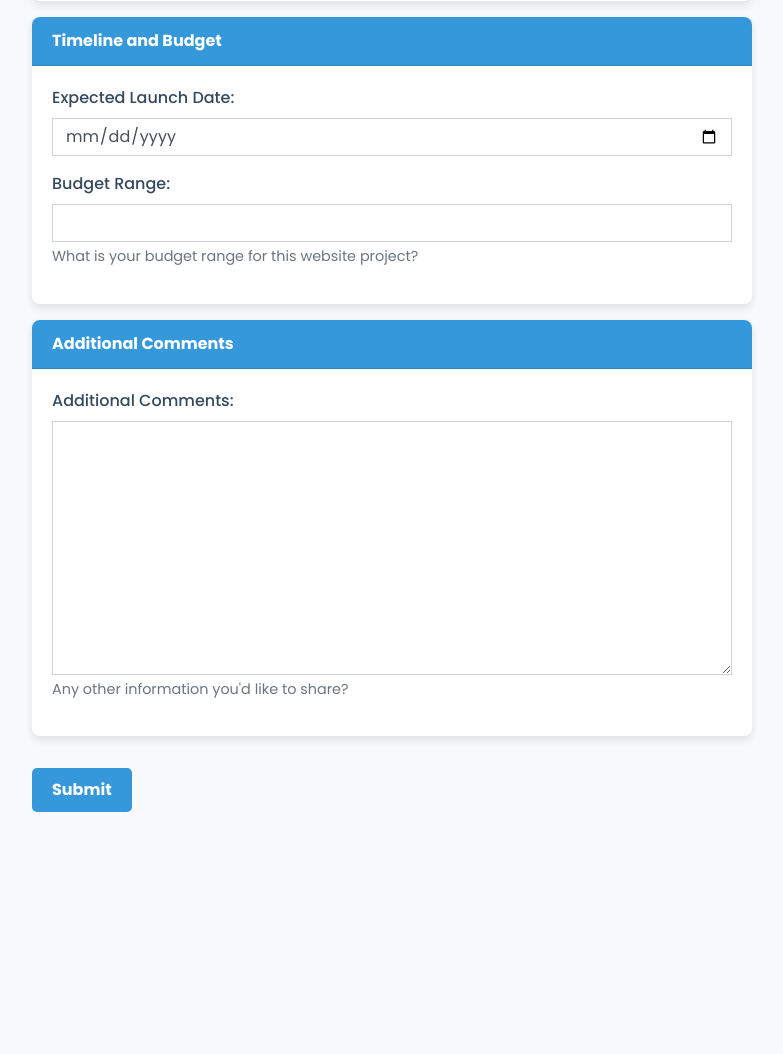
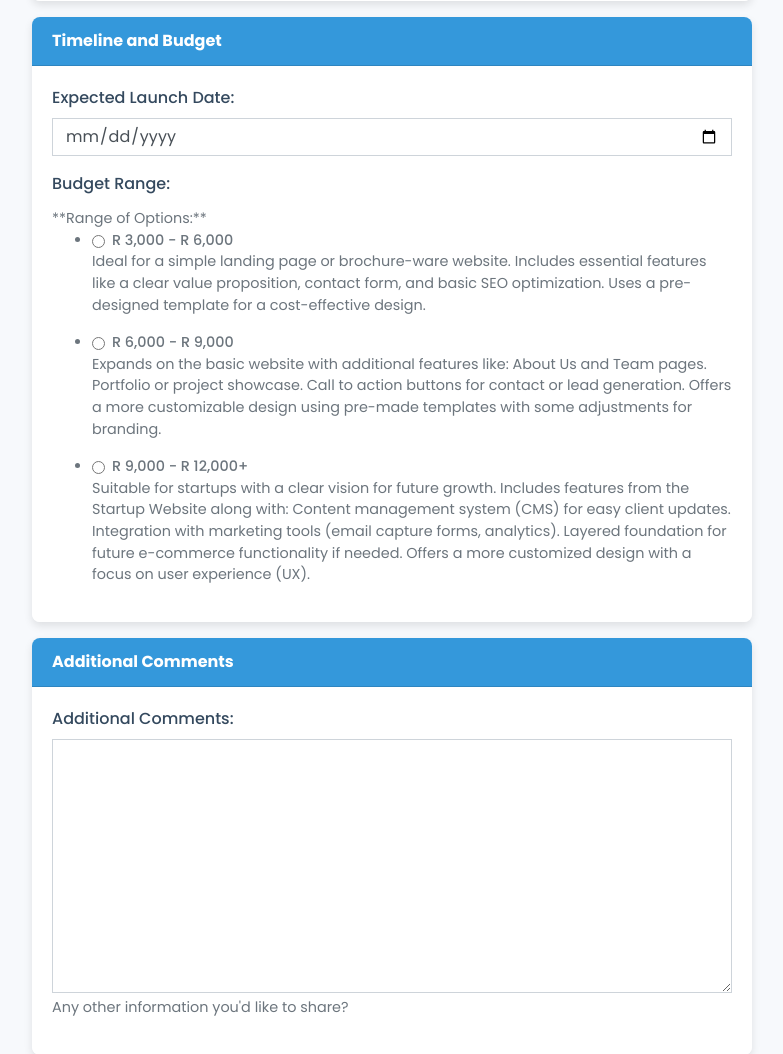
Before and after one commit to Shenge06/website_requirement_form, a Django app: page / in a window 1280 px wide. Shown: the part 3033-4087 px from the top of the page, without its empty margins (248-1031 px from the left). Before the commit the page ends 3845 px from the top, so only its background shows below. Run offline with Django 5.2, Linux system fonts and the light colour scheme; some libraries are stand-ins or nearby versions.

Commit message:
Added budget range descriptions and form configuration

```diff
--- a/byte_wise_project/requirements/forms.py
+++ b/byte_wise_project/requirements/forms.py
@@ -83,12 +83,18 @@ class TimelineBudgetForm(forms.ModelForm):
         fields = ['expected_launch_date', 'budget_range']
         widgets = {
             'expected_launch_date': forms.DateInput(attrs={'class': 'form-control', 'type': 'date'}),
-            'budget_range': forms.TextInput(attrs={'class': 'form-control'}),
         }
         help_texts = {
             'expected_launch_date': 'When do you need the website to be completed?',
-            'budget_range': 'What is your budget for this project?',
+            'budget_range': 'What is your estimated budget (in Rands) for this project?',
         }
+
+    budget_range = forms.ChoiceField(choices=[
+        ("", "Select a Range"),
+        ("3000-6000", "R 3,000 - R 6,000"),
+        ("6000-9000", "R 6,000 - R 9,000"),
+        ("9000-12000", "R 9,000 - R 12,000"),
+    ])
 
 class AdditionalCommentsForm(forms.ModelForm):
     class Meta:
--- a/byte_wise_project/requirements/templates/requirements/website_requirement_form.html
+++ b/byte_wise_project/requirements/templates/requirements/website_requirement_form.html
@@ -195,12 +195,39 @@
                 </div>
                 <div class="form-group">
                     <label for="id_budget_range">Budget Range:</label>
-                    <input type="text" class="form-control" id="id_budget_range" name="budget_range" required>
-                    <div class="invalid-feedback">Please provide the budget range.</div>
-                    <small class="form-text text-muted">What is your budget range for this website project?</small>
+                    <div class="form-text text-muted">
+                        **Range of Options:**
+                        <ul>
+                            <li>
+                                <div class="form-check">
+                                    <input class="form-check-input" type="radio" name="budget_range" id="budget_range_1" value="3000-6000" title="Basic Website (R3,000 - R6,000)">
+                                    <label class="form-check-label" for="budget_range_1">R 3,000 - R 6,000</label>
+                                </div>
+                                <p>Ideal for a simple landing page or brochure-ware website. Includes essential features like a clear value proposition, contact form, and basic SEO optimization. Uses a pre-designed template for a cost-effective design.</p>
+                            </li>
+                            <li>
+                                <div class="form-check">
+                                    <input class="form-check-input" type="radio" name="budget_range" id="budget_range_2" value="6000-9000" title="Startup Website (R6,000 - R12,000)">
+                                    <label class="form-check-label" for="budget_range_2">R 6,000 - R 9,000</label>
+                                </div>
+                                <p>Expands on the basic website with additional features like: About Us and Team pages. Portfolio or project showcase. Call to action buttons for contact or lead generation. Offers a more customizable design using pre-made templates with some adjustments for branding.</p>
+                            </li>
+                            <li>
+                                <div class="form-check">
+                                    <input class="form-check-input" type="radio" name="budget_range" id="budget_range_3" value="9000-12000" title="Evolving Website (R12,000+)">
+                                    <label class="form-check-label" for="budget_range_3">R 9,000 - R 12,000+</label>
+                                </div>
+                                <p>Suitable for startups with a clear vision for future growth. Includes features from the Startup Website along with: Content management system (CMS) for easy client updates. Integration with marketing tools (email capture forms, analytics). Layered foundation for future e-commerce functionality if needed. Offers a more customized design with a focus on user experience (UX).</p>
+                            </li>
+                        </ul>
+                    </div>
+                    <div class="invalid-feedback">Please select a budget range.</div>
                 </div>
             </div>
         </div>
+
+
+
 
         <!-- Additional Comments -->
         <div class="card mb-3">
```
